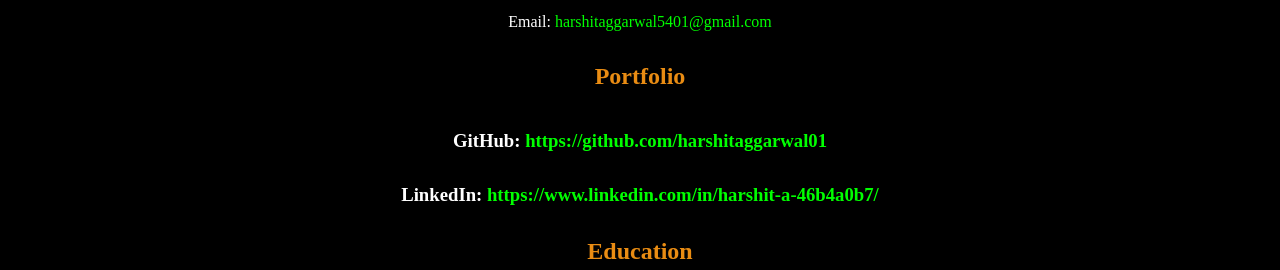
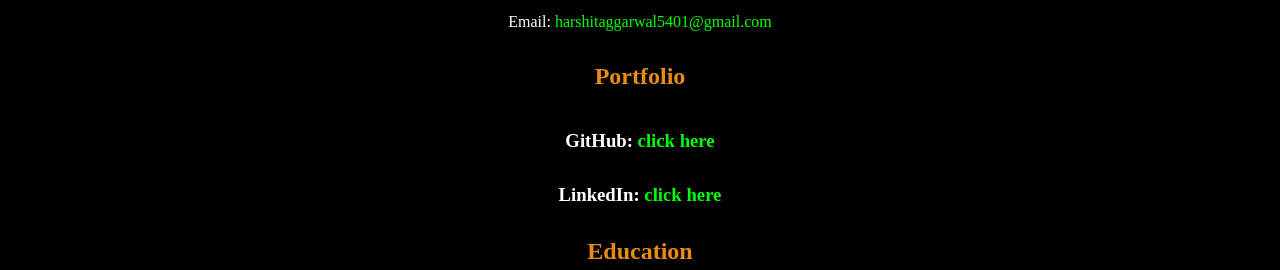
Before and after one commit to harshitaggarwal01/harshitaggarwal01.github.io, a plain HTML site: page resume.html in a window 1280 px wide. Shown: the part 530-800 px from the top of the page. Drawn offline with Linux system fonts and the light colour scheme.

Commit message:
Update resume.html

```diff
--- a/resume.html
+++ b/resume.html
@@ -26,8 +26,8 @@
     <!-- don't post physical address, personal phone number or other personal information on the web! -->
 
     <h2>Portfolio</h2>
-      <h3>GitHub: <a href="https://github.com/harshitaggarwal01" target="_blank">https://github.com/harshitaggarwal01</a></h3>
-      <h3>LinkedIn: <a href="https://www.linkedin.com/in/harshit-a-46b4a0b7/" target="_blank">https://www.linkedin.com/in/harshit-a-46b4a0b7/</a></h3>
+      <h3>GitHub: <a href="https://github.com/harshitaggarwal01" target="_blank">click here</a></h3>
+      <h3>LinkedIn: <a href="https://www.linkedin.com/in/harshit-a-46b4a0b7/" target="_blank">click here</a></h3>
 
     <h2>Education</h2>
 
```
